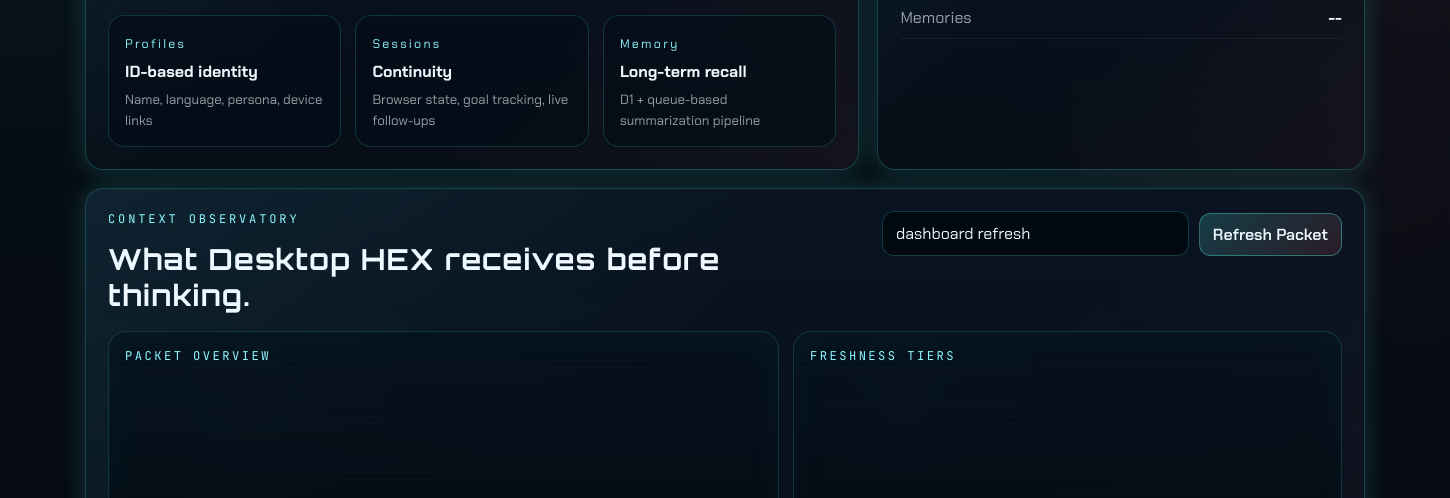
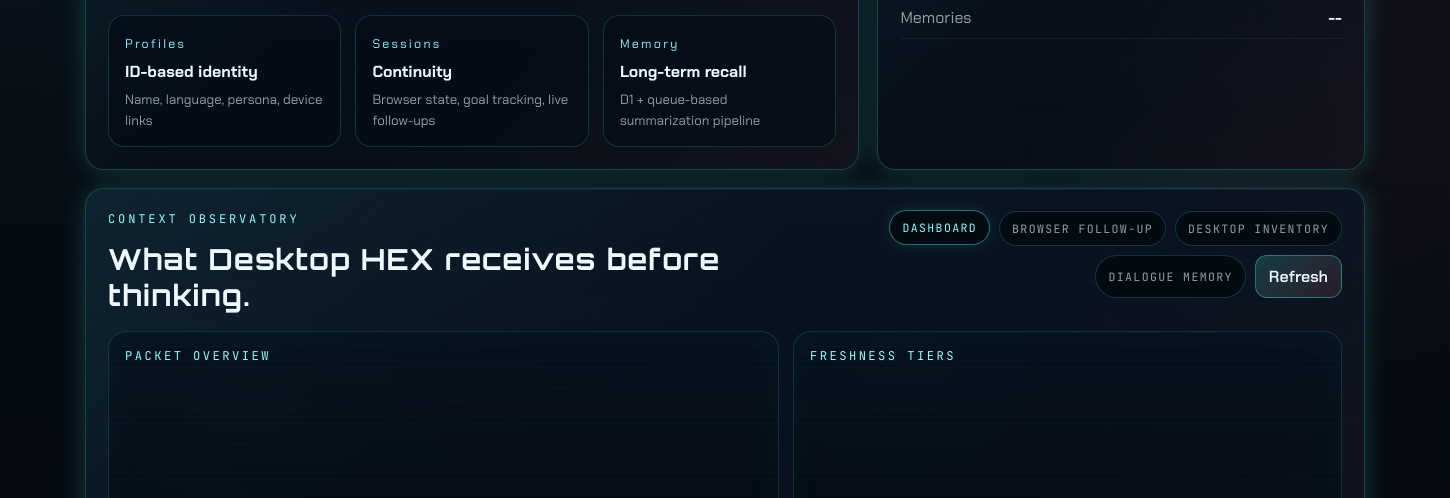
Before and after one commit to Beardicuss/Softcurse-HEX, an Electron app: page cloudflare/hex-server/public/index.html in a window 1450 px wide. Shown: the part 626-1124 px from the top of the page. Drawn offline with Linux system fonts and the light colour scheme; no server answers.

Commit message:
feat: enhance context packet interaction with scenario chips and improve layout

```diff
--- a/cloudflare/hex-server/public/app.js
+++ b/cloudflare/hex-server/public/app.js
@@ -394,14 +394,25 @@ async function submitToken(event) {
   status.textContent = 'Authorized.';
 }
 
+function getSelectedContextQuery() {
+  return document.querySelector('.scenario-chip.active')?.dataset.contextQuery || 'dashboard refresh';
+}
+
 document.addEventListener('click', async (event) => {
   const card = event.target.closest('[data-profile-id]');
   if (card) {
     await loadContinuity(card.dataset.profileId);
     return;
   }
+  const scenario = event.target.closest('[data-context-query]');
+  if (scenario) {
+    document.querySelectorAll('.scenario-chip').forEach((item) => item.classList.remove('active'));
+    scenario.classList.add('active');
+    await loadContextPacket(scenario.dataset.contextQuery || 'dashboard refresh');
+    return;
+  }
   if (event.target.closest('#refresh-context')) {
-    await loadContextPacket(document.getElementById('context-query')?.value || 'dashboard refresh');
+    await loadContextPacket(getSelectedContextQuery());
     return;
   }
   if (event.target.closest('#refresh-hunter')) {
--- a/cloudflare/hex-server/public/index.html
+++ b/cloudflare/hex-server/public/index.html
@@ -97,9 +97,12 @@
           <div class="panel-kicker">CONTEXT OBSERVATORY</div>
           <h2>What Desktop HEX receives before thinking.</h2>
         </div>
-        <div class="query-bar">
-          <input id="context-query" type="text" value="dashboard refresh" aria-label="Context packet query">
-          <button type="button" id="refresh-context" class="forge-btn compact">Refresh Packet</button>
+        <div class="packet-controls" aria-label="Context packet scenarios">
+          <button type="button" class="scenario-chip active" data-context-query="dashboard refresh">Dashboard</button>
+          <button type="button" class="scenario-chip" data-context-query="open third video from current browser results">Browser follow-up</button>
+          <button type="button" class="scenario-chip" data-context-query="what apps files games and windows exist on this pc">Desktop inventory</button>
+          <button type="button" class="scenario-chip" data-context-query="continue our conversation with memory and preferences">Dialogue memory</button>
+          <button type="button" id="refresh-context" class="forge-btn compact">Refresh</button>
         </div>
       </div>
       <div class="observatory-grid">
--- a/cloudflare/hex-server/public/styles.css
+++ b/cloudflare/hex-server/public/styles.css
@@ -509,21 +509,34 @@ body {
   letter-spacing: 0.04em;
 }
 
-.query-bar {
+.packet-controls {
   display: flex;
-  gap: 10px;
-  min-width: min(460px, 100%);
+  justify-content: flex-end;
+  flex-wrap: wrap;
+  gap: 9px;
+  max-width: 560px;
 }
 
-.query-bar input {
-  flex: 1;
-  min-width: 0;
-  padding: 11px 13px;
-  border: 1px solid rgba(79, 255, 240, 0.2);
-  border-radius: 12px;
-  background: rgba(1, 8, 14, 0.86);
-  color: var(--text);
-  font: inherit;
+.scenario-chip {
+  padding: 9px 12px;
+  border: 1px solid rgba(79, 255, 240, 0.18);
+  border-radius: 999px;
+  background: rgba(2, 10, 17, 0.82);
+  color: var(--muted);
+  font-family: var(--mono);
+  font-size: 0.72rem;
+  letter-spacing: 0.12em;
+  text-transform: uppercase;
+  cursor: pointer;
+  transition: border-color 140ms ease, color 140ms ease, box-shadow 140ms ease, transform 140ms ease;
+}
+
+.scenario-chip:hover,
+.scenario-chip.active {
+  color: var(--cyan-soft);
+  border-color: rgba(79, 255, 240, 0.42);
+  box-shadow: 0 0 18px rgba(79, 255, 240, 0.11);
+  transform: translateY(-1px);
 }
 
 .forge-btn.compact {
@@ -690,7 +703,7 @@ body {
 
 @media (max-width: 980px) {
   .panel-headline,
-  .query-bar {
+  .packet-controls {
     flex-direction: column;
   }
 
```
